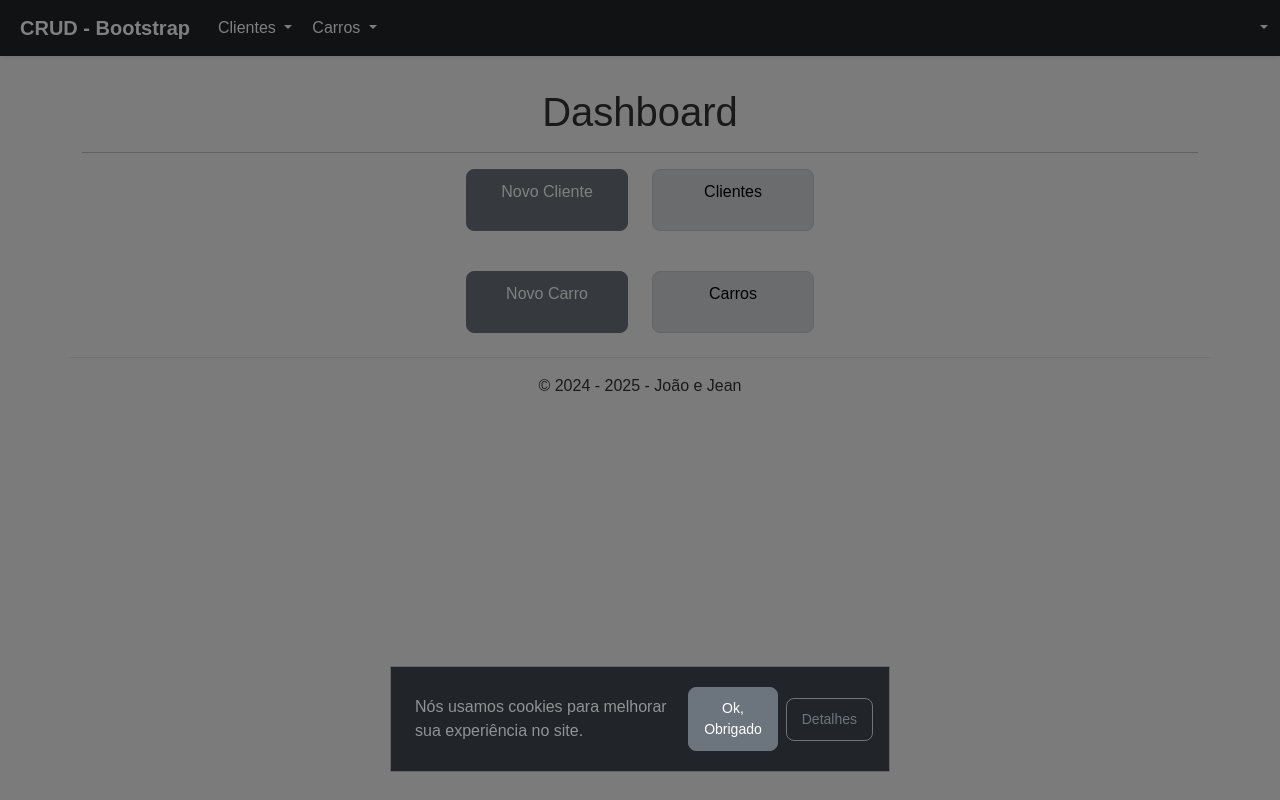
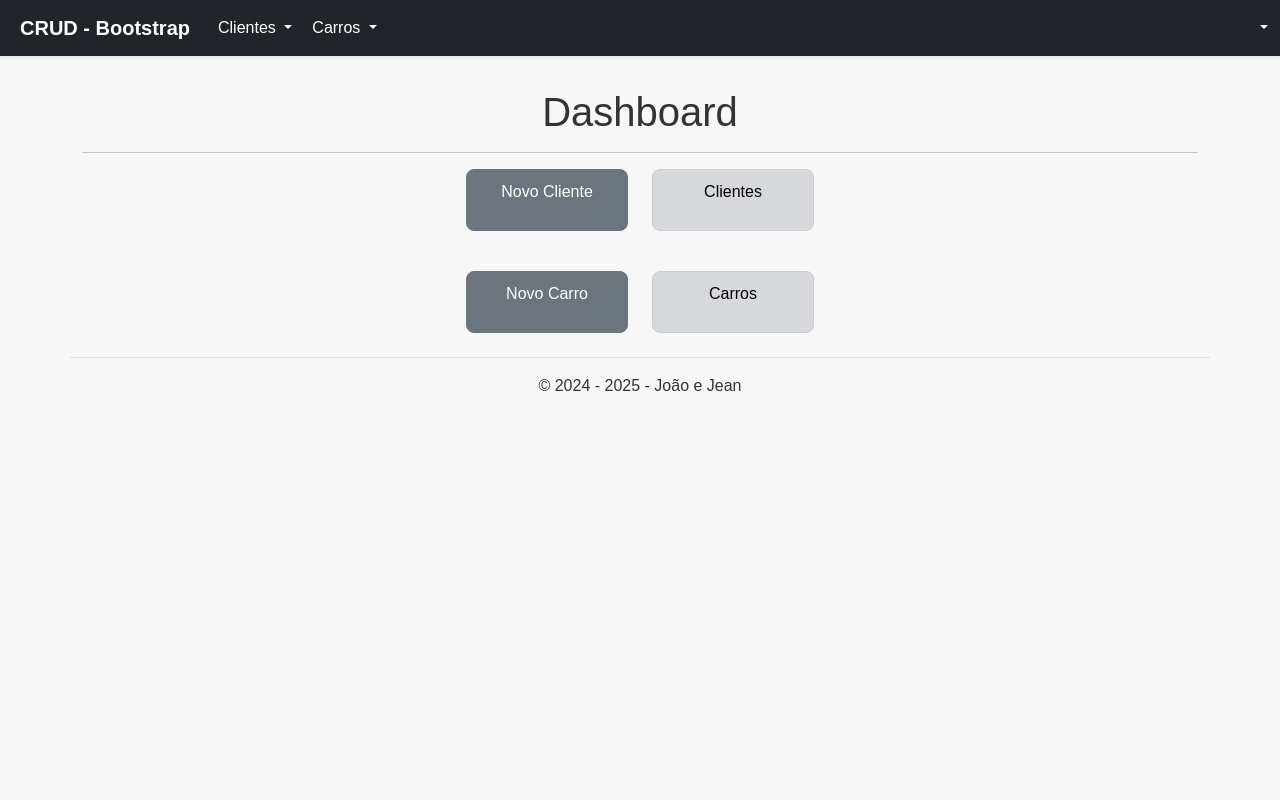
Before and after one commit to Mauogs/crud-bootstrap-php, a PHP site: page /index.php in a window 1280 px wide. Run offline with PHP 8.4, Linux system fonts and the light colour scheme; some libraries are stand-ins or nearby versions.

Commit message:
atualizado

```diff
--- a/inc/cookiemodal.php
+++ b/inc/cookiemodal.php
@@ -1,21 +1,8 @@
-<div class="modal fade" id="cookieModal" tabindex="-1" aria-labelledby="cookieModalLabel" aria-hidden="true">
-    <div class="modal-dialog modal-bottom fixed-bottom">
-        <div class="modal-content bg-dark text-white-50 rounded-0">
-            <div class="modal-body py-1">
-                <div class="d-flex justify-content-center align-items-center my-3">
-                    <p class="mb-0 px-2">
-                        <i class="fas fa-cookie-bite fa-2x text-white-50"></i>
-                        Nós usamos cookies para melhorar sua experiência no site.
-                    </p>
-                    <button type="button" class="btn btn-secondary btn-sm ms-2" data-bs-dismiss="modal">
-                        Ok, Obrigado
-                    </button>
-                    <button type="button" class="btn btn-outline-secondary btn-sm ms-2"
-                        onclick="alert('Detalhes dos cookies...')">
-                        Detalhes
-                    </button>
-                </div>
-            </div>
-        </div>
-    </div>
+<div id="cookie-details-modal">
+    <h2>Detalhes dos Cookies</h2>
+    <p><strong>Cookies Necessários:</strong> Essenciais para o funcionamento do site.</p>
+    <p><strong>Cookies de Preferência:</strong> Guardam suas escolhas no site.</p>
+    <p><strong>Cookies de Estatísticas:</strong> Ajudam a entender como os visitantes interagem.</p>
+    <p><strong>Cookies de Marketing:</strong> Usados para personalizar anúncios.</p>
+    <button onclick="fecharDetalhes()">Fechar</button>
 </div>
--- a/inc/footer.php
+++ b/inc/footer.php
@@ -1,19 +1,58 @@
 </main>
-
-<?php include COOKIE_TEMPLATE; ?>
 
 <footer class="container text-center py-3 border-top">
     <p class="mb-0">&copy; 2024 - <?php echo date('Y'); ?> - João e Jean</p>
 </footer>
+
+<?php include COOKIE_TEMPLATE; ?>
 
 <script src="<?php echo BASEURL; ?>js/jquery-3.7.1.min.js"></script>
 <script src="<?php echo BASEURL; ?>js/awesome/all.min.js"></script>
 <script src="<?php echo BASEURL; ?>js/bootstrap/bootstrap.bundle.min.js"></script>
 <script src="<?php echo BASEURL; ?>js/main.js"></script>
 <script src="<?php echo BASEURL; ?>js/jquery.mask.min.js"></script>
+
+<script src="https://cdnjs.cloudflare.com/ajax/libs/cookieconsent2/3.1.1/cookieconsent.min.js"></script>
+
 <script>
-    var cookieModal = new bootstrap.Modal(document.getElementById('cookieModal'));
-    cookieModal.show();
+    window.addEventListener("load", function () {
+        window.cookieconsent.initialise({
+            palette: {
+                popup: { background: "#000" },
+                button: { background: "#ccc", text: "#000" }
+            },
+            theme: "classic",
+            position: "top-right",
+            content: {
+                message: "Usamos cookies para melhorar sua experiência.",
+                dismiss: "Aceitar",
+                deny: "Recusar",
+                link: "Detalhes",
+                href: "#"
+            },
+            onInitialise: function (status) {
+                console.log("Cookie consent status:", status);
+            },
+            onStatusChange: function (status) {
+                console.log("Cookie status mudou para:", status);
+            }
+        });
+    });
+
+    document.addEventListener("click", function (event) {
+        if (event.target && event.target.classList.contains("cc-link")) {
+            event.preventDefault();
+            abrirDetalhes();
+        }
+    });
+
+    function abrirDetalhes() {
+        document.getElementById('cookie-details-modal').style.display = 'block';
+    }
+
+    function fecharDetalhes() {
+        document.getElementById('cookie-details-modal').style.display = 'none';
+    }
 </script>
 
 </body>
--- a/inc/header.php
+++ b/inc/header.php
@@ -19,6 +19,7 @@ if (session_status() === PHP_SESSION_NONE) {
     <link rel="stylesheet" href="<?= BASEURL ?>css/bootstrap/bootstrap.min.css">
     <link rel="stylesheet" href="<?= BASEURL ?>css/fontawesome/all.min.css">
     <link rel="stylesheet" href="<?= BASEURL ?>css/style.css">
+    <link rel="stylesheet" href="https://cdnjs.cloudflare.com/ajax/libs/cookieconsent2/3.1.1/cookieconsent.min.css" />
 </head>
 
 <body>
```
Also changed, not shown: css/style.css (+29 -11 lines).
